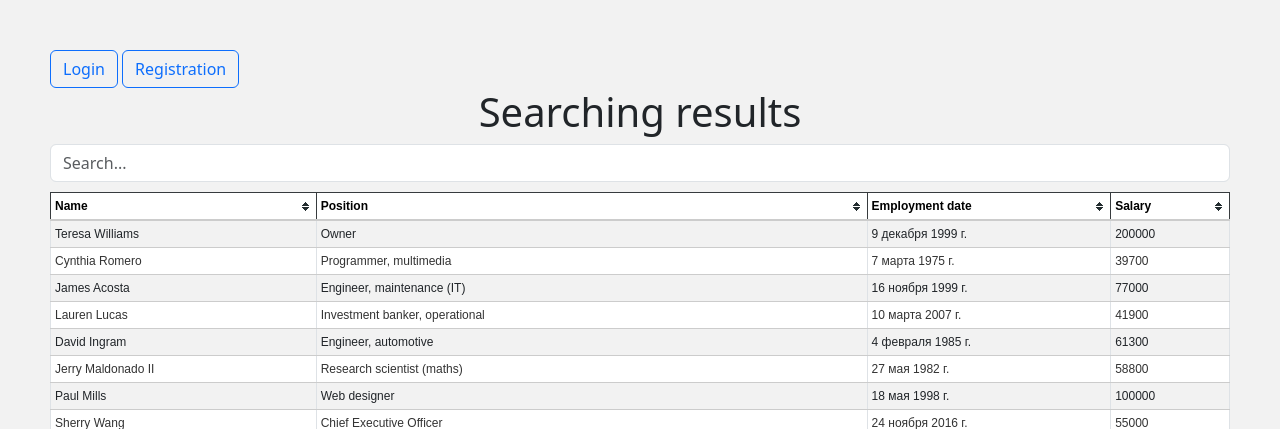
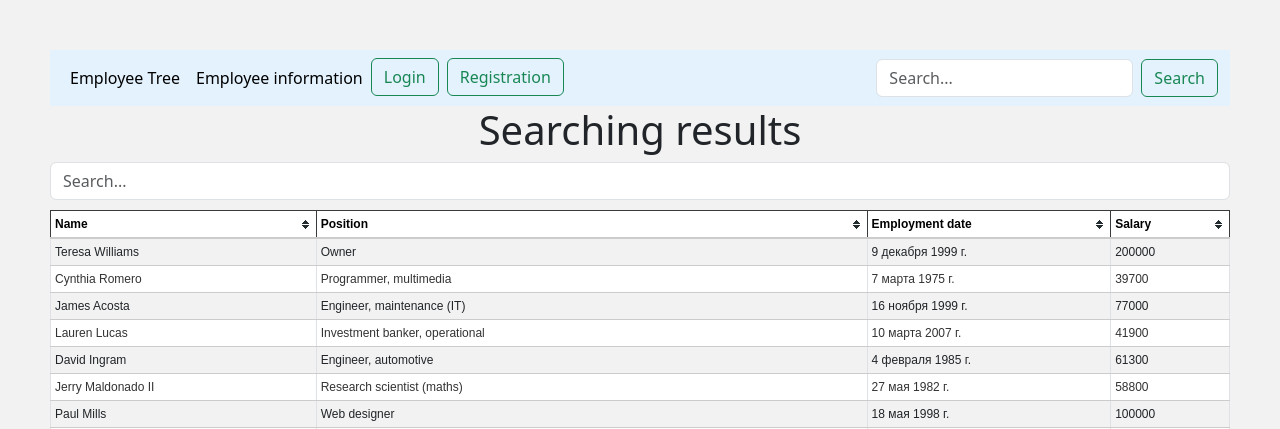
Before and after one commit to sergey-karavanets/test_project, a Django app: page /search/ in a window 1280 px wide. Shown: the top 429 px of the page. Run offline with Django 4.2, Linux system fonts and the light colour scheme; data comes from the database, SQL or seed files in the repository; some libraries are stand-ins or nearby versions.

Commit message:
add navbar in base.html

```diff
--- a/abz_agency/database/templates/database/base.html
+++ b/abz_agency/database/templates/database/base.html
@@ -16,15 +16,39 @@
     <script type="text/javascript" src="/static/database/js/javascript.js"></script>
 </head>
 <body>
-<div>
-    {% if user.is_authenticated %}
-    <a type="button" class="btn btn-outline-primary" href="{% url 'profile' %}">Profile</a>
-    <a type="button" class="btn btn-outline-primary" href="{% url 'logout' %}">Logout</a>
-    {% else %}
-    <a type="button" class="btn btn-outline-primary" href="{% url 'login' %}">Login</a>
-    <a type="button" class="btn btn-outline-primary" href="{% url 'register' %}">Registration</a>
-    {% endif %}
-</div>
+<nav class="navbar navbar-expand-lg" style="background-color: #e3f2fd">
+    <div class="container-fluid">
+        <div class="collapse navbar-collapse" id="navbarSupportedContent">
+            <ul class="navbar-nav me-auto mb-2 mb-lg-0">
+                <li class="nav-item">
+                    <a class="nav-link active" aria-current="page" href="http://127.0.0.1:8000/">Employee Tree</a>
+                </li>
+                <li class="nav-item">
+                    <a class="nav-link active" href="http://127.0.0.1:8000/employee">Employee information</a>
+                </li>
+                {% if user.is_authenticated %}
+                <li class="nav-item">
+                    <a class="btn btn-outline-success me-2" type="button" href="{% url 'profile' %}">Profile</a>
+                </li>
+                <li class="nav-item">
+                    <a class="btn btn-outline-success me-2" type="button" href="{% url 'logout' %}">Logout</a>
+                </li>
+                {% else %}
+                <li class="nav-item">
+                    <a class="btn btn-outline-success me-2" type="button" href="{% url 'login' %}">Login</a>
+                </li>
+                <li class="nav-item">
+                    <a class="btn btn-outline-success me-2" type="button" href="{% url 'register' %}">Registration</a>
+                </li>
+                {% endif %}
+            </ul>
+            <form class="d-flex" role="search" action="{% url 'search' %}" method="get">
+                <input name="q" class="form-control me-2" type="text" placeholder="Search..." aria-label="Search">
+                <button class="btn btn-outline-success" type="submit" >Search</button>
+            </form>
+        </div>
+    </div>
+</nav>
 {% if messages %}
 {% for message in messages %}
 <div class="alert alert-{{ message.tags }}">
```
